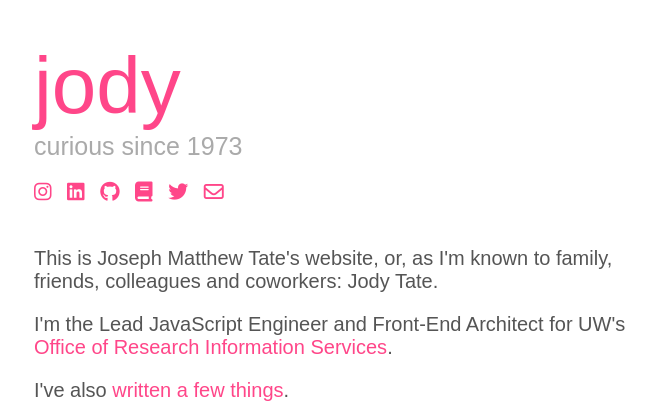
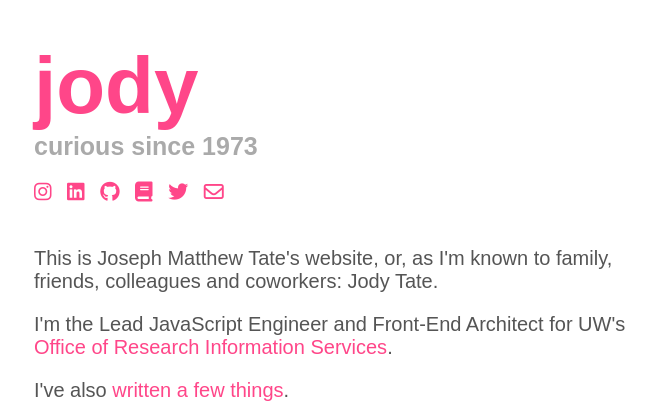
Before and after one commit to jodytate/josephtate.com, a PHP site: page /index.html in a window 1280 px wide. Shown: the top 420 px of the page, without its empty margins (286-942 px from the left). Run offline with PHP 8.4, Linux system fonts and the light colour scheme; some libraries are stand-ins or nearby versions; some web fonts are replaced.

Commit message:
remove font-weight declarations

```diff
--- a/styles/styles.css
+++ b/styles/styles.css
@@ -2,12 +2,12 @@
 h1, h2, h3 {
   padding: 0;
   margin: 0;
-  font-weight: 300; }
+}
 
 h1 {
   font-size: 4em;
   color: #222222;
-  font-weight: 300; }
+}
   h1 span {
     color: #333333; }
   h1 a:hover {
@@ -16,12 +16,12 @@ h1 {
 h2 {
   font-size: 1.25em;
   color: #AAAAAA;
-  font-weight: 300; }
+}
 
 h3 {
   font-size: 1em;
   color: #AAAAAA;
-  font-weight: 300; }
+}
 
 a {
   color: inherit;
```
